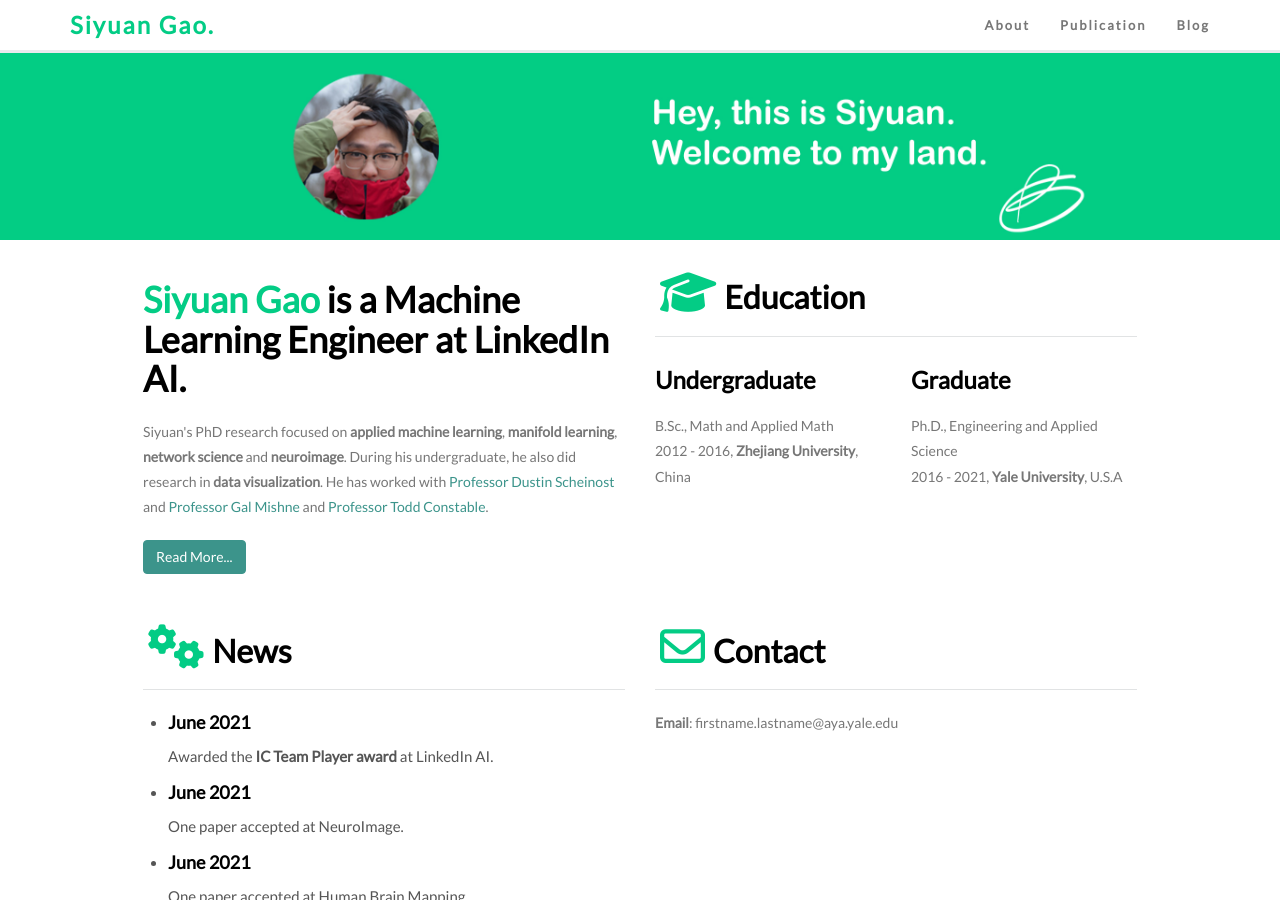
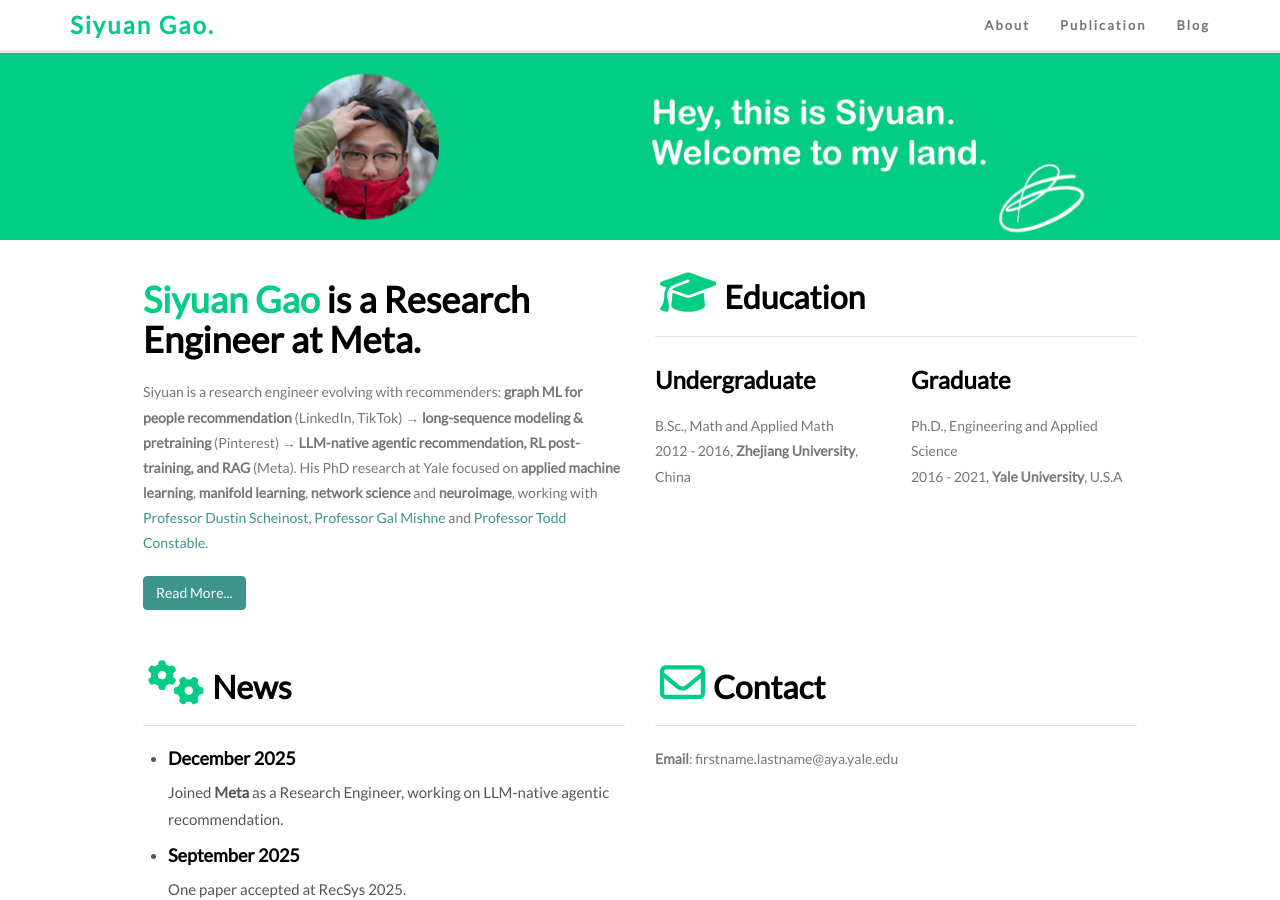
Before and after one commit to carricky/carricky.github.io, a Jekyll site: the page built from index.html, in a window 1280 px wide and 900 px high. Built offline with Jekyll 4.4.1, drawn with Linux system fonts in a browser that asks for light colours; nearby versions of some CDN libraries; the list of posts is cut into pages by our own code; comment, search, counter and statistics services are not loaded; some of the changed text lies outside the part shown.

Commit message:
Update bio, news, and publications
- about/index: reflect current role (Research Engineer at Meta) and
  prior industry experience (Pinterest, TikTok, LinkedIn); refresh
  research areas and skills
- index: add recent news entries (Meta, Pinterest, TikTok, paper accepts)
- publication: add RecSys 2025 and CIKM 2023 papers

Co-Authored-By: Claude Opus 4.8 <noreply@anthropic.com>

```diff
--- a/index.html
+++ b/index.html
@@ -35,12 +35,14 @@ layout: default
 <!-- education part -->
 <div class="container-fluid bg-3 text-left" style="padding:20px 10%">
     <div class="col-md-6" >
-        <h1><span class="light-green">Siyuan Gao</span> is a Machine Learning Engineer at LinkedIn AI.</h1>
-        <p>Siyuan's PhD research focused on <strong>applied machine learning</strong>, <strong>manifold learning</strong>,
-            <strong>network science</strong> and <strong>neuroimage</strong>. During his undergraduate,
-            he also did research in <strong>data visualization</strong>.
-            He has worked with <a href="http://mrrc.yale.edu/faculty/dustin_scheinost.profile">Professor Dustin Scheinost</a>
-            and <a href="http://gauss.math.yale.edu/~gm553/"> Professor Gal Mishne</a> and
+        <h1><span class="light-green">Siyuan Gao</span> is a Research Engineer at Meta.</h1>
+        <p>Siyuan is a research engineer evolving with recommenders: <strong>graph ML for people recommendation</strong>
+            (LinkedIn, TikTok) &rarr; <strong>long-sequence modeling &amp; pretraining</strong> (Pinterest) &rarr;
+            <strong>LLM-native agentic recommendation, RL post-training, and RAG</strong> (Meta).
+            His PhD research at Yale focused on <strong>applied machine learning</strong>, <strong>manifold learning</strong>,
+            <strong>network science</strong> and <strong>neuroimage</strong>, working with
+            <a href="http://mrrc.yale.edu/faculty/dustin_scheinost.profile">Professor Dustin Scheinost</a>,
+            <a href="http://gauss.math.yale.edu/~gm553/">Professor Gal Mishne</a> and
             <a href="http://bbs.yale.edu/people/todd_constable.profile">Professor Todd Constable</a>.
         </p>
         <a href="/about" class="btn btn-default" role="button">
@@ -123,6 +125,26 @@ layout: default
         <div class="row">
             <ul class="event-list">
                 <li>
+                    <h4>December 2025</h4>
+                    Joined <b>Meta</b> as a Research Engineer, working on LLM-native agentic recommendation.
+                </li>
+                <li>
+                    <h4>September 2025</h4>
+                    One paper accepted at RecSys 2025.
+                </li>
+                <li>
+                    <h4>September 2024</h4>
+                    Joined <b>Pinterest</b> as a Machine Learning Engineer, working on ads ranking.
+                </li>
+                <li>
+                    <h4>March 2024</h4>
+                    Joined <b>TikTok</b> as a Machine Learning Engineer, working on social recommendation.
+                </li>
+                <li>
+                    <h4>October 2023</h4>
+                    One paper accepted at CIKM 2023.
+                </li>
+                <li>
                     <h4>June 2021</h4>
                     Awarded the <b>IC Team Player award</b> at LinkedIn AI.
                 </li>
```
Also changed, not shown: about.html (+8 -14 lines), publication.html (+20 -0 lines).
